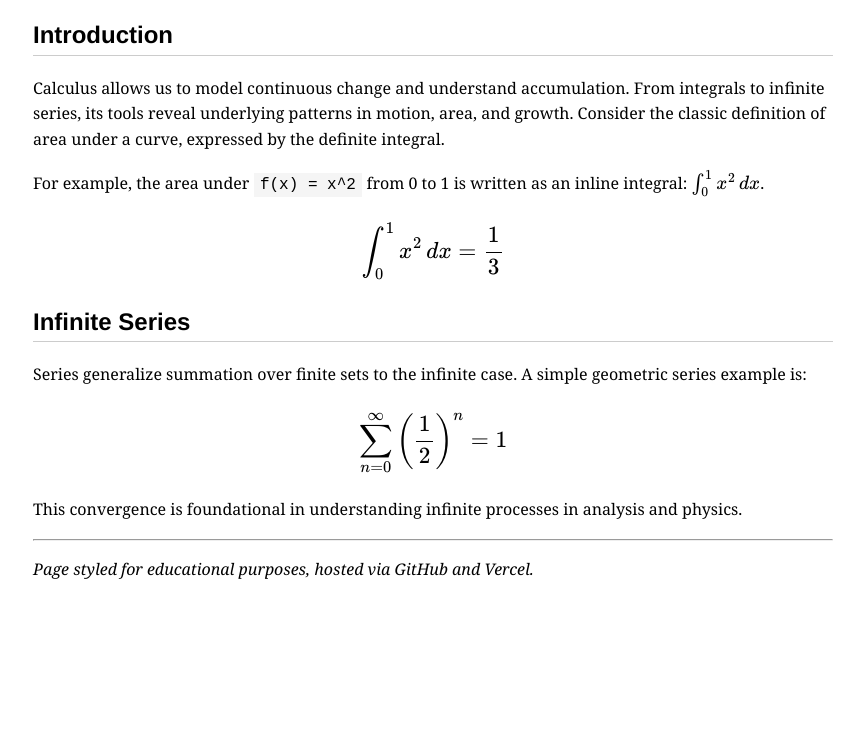
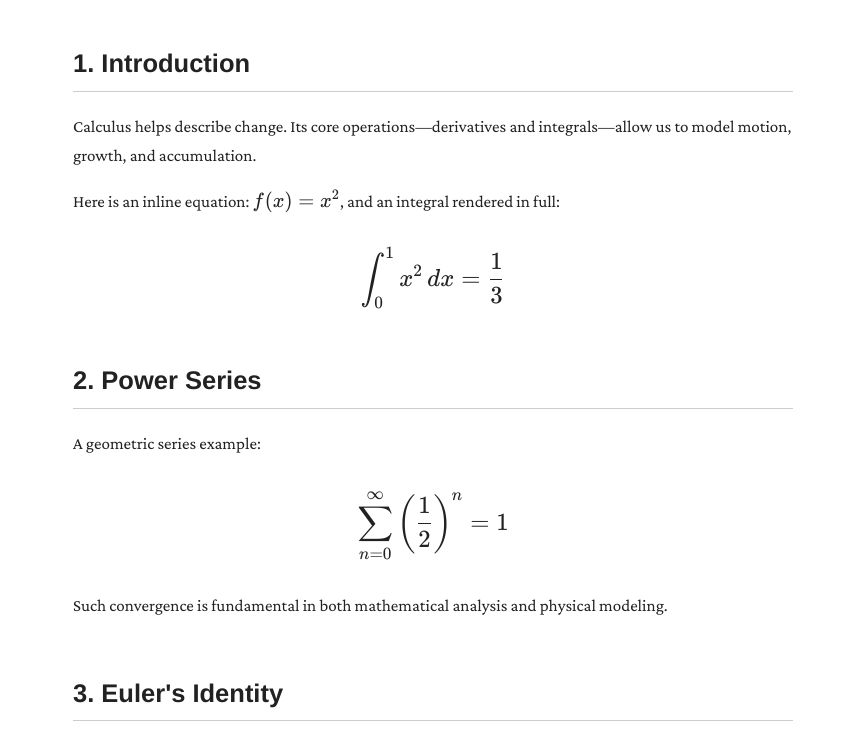
Before and after one commit to JoeCarta/webtest, a plain HTML site: page index.html in a window 1280 px wide. Shown: the part 194-933 px from the top of the page, without its empty margins (207-1071 px from the left). Before the commit the page ends 808 px from the top, so only its background shows below. Drawn offline with nearby package versions, Linux system fonts and the light colour scheme.

Commit message:
Update index content

```diff
--- a/index.html
+++ b/index.html
@@ -1,45 +1,75 @@
 <!DOCTYPE html>
 <html lang="en">
 <head>
-  <meta charset="UTF-8" />
-  <title>Calculus Concepts</title>
-  <link rel="stylesheet" href="https://unpkg.com/@csstools/normalize.css">
+  <meta charset="UTF-8">
+  <title>LaTeX-Style Calculus Demo</title>
+  <meta name="viewport" content="width=device-width, initial-scale=1">
+
+  <!-- Typography and Base Styling -->
   <style>
+    @import url('https://fonts.googleapis.com/css2?family=Crimson+Pro:wght@400;600&display=swap');
+
     body {
-      font-family: 'Georgia', serif;
-      max-width: 800px;
-      margin: 2em auto;
-      line-height: 1.6;
-      padding: 0 1em;
+      font-family: 'Crimson Pro', serif;
+      max-width: 720px;
+      margin: 3em auto;
+      padding: 0 1.5em;
+      line-height: 1.7;
+      font-size: 17px;
+      color: #222;
+      background-color: #fff;
     }
+
     h1, h2 {
-      font-family: 'Helvetica', sans-serif;
+      font-family: 'Helvetica Neue', sans-serif;
+      font-weight: 600;
       border-bottom: 1px solid #ccc;
+      padding-bottom: 0.2em;
+      margin-top: 2em;
     }
-    .math-display {
-      margin: 1em 0;
-      text-align: center;
-      font-size: 1.2em;
-    }
+
     code {
       background: #f5f5f5;
       padding: 0.2em 0.4em;
+      font-family: monospace;
+    }
+
+    .math-display {
+      text-align: center;
+      margin: 1.5em 0;
+      font-size: 1.2em;
+    }
+
+    hr {
+      margin: 3em 0;
+    }
+
+    footer {
+      font-size: 0.9em;
+      color: #666;
+      margin-top: 3em;
     }
   </style>
-  <script defer src="https://cdn.jsdelivr.net/npm/mathjax@3/es5/tex-mml-chtml.js"></script>
+
+  <!-- KaTeX CSS and JS for Math Rendering -->
+  <link rel="stylesheet" href="https://cdn.jsdelivr.net/npm/katex@0.16.9/dist/katex.min.css">
+  <script defer src="https://cdn.jsdelivr.net/npm/katex@0.16.9/dist/katex.min.js"></script>
+  <script defer src="https://cdn.jsdelivr.net/npm/katex@0.16.9/dist/contrib/auto-render.min.js"
+    onload="renderMathInElement(document.body);"
+    crossorigin="anonymous">
+  </script>
 </head>
+
 <body>
   <header>
-    <h1>Conceptual Highlights in Calculus</h1>
-    <h2>From Fundamentals to Infinity</h2>
+    <h1>Calculus in LaTeX Aesthetic</h1>
     <p><strong>Joseph C.</strong> – Hunter College, 2025</p>
   </header>
 
   <section>
-    <h2>Introduction</h2>
-    <p>Calculus allows us to model continuous change and understand accumulation. From integrals to infinite series, its tools reveal underlying patterns in motion, area, and growth. Consider the classic definition of area under a curve, expressed by the definite integral.</p>
-
-    <p>For example, the area under <code>f(x) = x^2</code> from 0 to 1 is written as an inline integral: \( \int_0^1 x^2 \, dx \).</p>
+    <h2>1. Introduction</h2>
+    <p>Calculus helps describe change. Its core operations—derivatives and integrals—allow us to model motion, growth, and accumulation.</p>
+    <p>Here is an inline equation: \( f(x) = x^2 \), and an integral rendered in full:</p>
 
     <div class="math-display">
       \[
@@ -47,21 +77,27 @@
       \]
     </div>
 
-    <h2>Infinite Series</h2>
-    <p>Series generalize summation over finite sets to the infinite case. A simple geometric series example is:</p>
-
+    <h2>2. Power Series</h2>
+    <p>A geometric series example:</p>
     <div class="math-display">
       \[
         \sum_{n=0}^{\infty} \left(\frac{1}{2}\right)^n = 1
       \]
     </div>
+    <p>Such convergence is fundamental in both mathematical analysis and physical modeling.</p>
 
-    <p>This convergence is foundational in understanding infinite processes in analysis and physics.</p>
+    <h2>3. Euler's Identity</h2>
+    <p>This elegant formula connects five fundamental constants:</p>
+    <div class="math-display">
+      \[
+        e^{i\pi} + 1 = 0
+      \]
+    </div>
   </section>
 
   <footer>
-    <hr />
-    <p><em>Page styled for educational purposes, hosted via GitHub and Vercel.</em></p>
+    <hr>
+    <p><em>This single HTML file demonstrates LaTeX-style math and formatting. Hosted on Vercel for educational use.</em></p>
   </footer>
 </body>
 </html>
```
